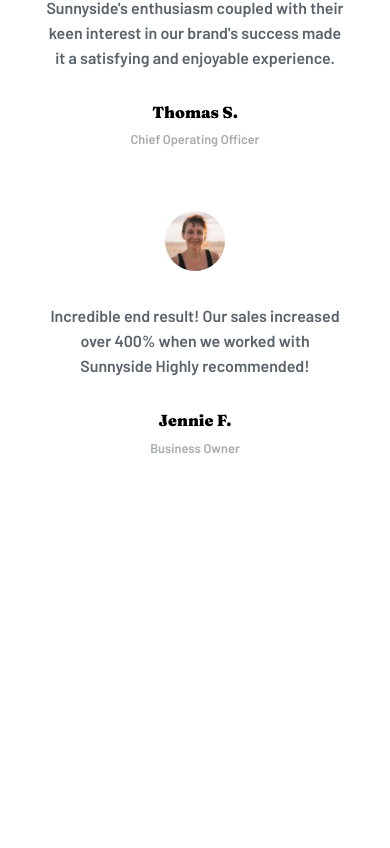
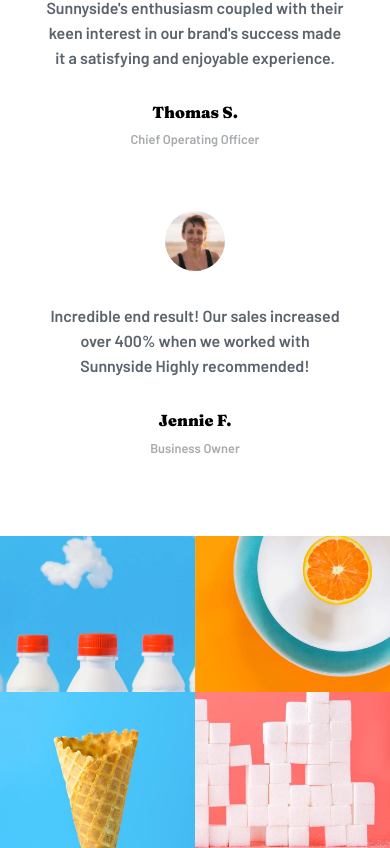
Before and after one commit to AstronautoLunar/sunnyside-agency-landing-page-main-react, a React (Create React App) app: page / in a window 390 px wide. Shown: the part 3772-4620 px from the top of the page. Before the commit the page ends 4228 px from the top, so only its background shows below. Built offline with nearby package versions, Linux system fonts and the light colour scheme.

Commit message:
:sparkles: Desenvolvido as últimas imagens da parte principal do site

```diff
--- a/src/components/Main/index.tsx
+++ b/src/components/Main/index.tsx
@@ -7,9 +7,13 @@ import imageEgg from '../../assets/desktop/image-transform.jpg'
 import imageCup from '../../assets/desktop/image-stand-out.jpg'
 import imageCard1 from '../../assets/desktop/image-graphic-design.jpg';
 import imageCard2 from '../../assets/desktop/image-photography.jpg';
-import userImage1 from '../../assets/image-emily.jpg';
-import userImage2 from '../../assets/image-thomas.jpg';
-import userImage3 from '../../assets/image-jennie.jpg';
+import imageUser1 from '../../assets/image-emily.jpg';
+import imageUser2 from '../../assets/image-thomas.jpg';
+import imageUser3 from '../../assets/image-jennie.jpg';
+import imageFeatured1 from '../../assets/desktop/image-gallery-milkbottles.jpg'
+import imageFeatured2 from '../../assets/desktop/image-gallery-orange.jpg'
+import imageFeatured3 from '../../assets/desktop/image-gallery-cone.jpg'
+import imageFeatured4 from '../../assets/desktop/image-gallery-sugarcubes.jpg'
 
 import styles from './styles.module.scss';
 
@@ -17,7 +21,7 @@ export default function Main() {
     const userComments = [
         {
             id: 1,
-            userImage: userImage1,
+            userImage: imageUser1,
             altImage: "comment from Emily R",
             comment: "We put our trust in Sunnyside and they delivered, making sure our needs were met and deadlines were always hit.",
             userName: "Emily R.",
@@ -25,7 +29,7 @@ export default function Main() {
         },
         {
             id: 2,
-            userImage: userImage2,
+            userImage: imageUser2,
             altImage: "comment from Thomas S",
             comment: "Sunnyside's enthusiasm coupled with their keen interest in our brand's success made it a satisfying and enjoyable experience.",
             userName: "Thomas S.",
@@ -33,7 +37,7 @@ export default function Main() {
         },
         {
             id: 3,
-            userImage: userImage3,
+            userImage: imageUser3,
             altImage: "comment from Jennie F",
             comment: "Incredible end result! Our sales increased over 400% when we worked with Sunnyside Highly recommended!",
             userName: "Jennie F.",
@@ -41,9 +45,28 @@ export default function Main() {
         }
     ]
 
-    /*
-        Parei na parte de adicionar os dados e mapear-los em componentes
-    */
+    const imagesFeatured = [
+        {
+            id: 1,
+            srcImage: imageFeatured1,
+            altImage: "image gallery milkbottles"
+        },
+        {
+            id: 2,
+            srcImage: imageFeatured2,
+            altImage: "image gallery orange"
+        },
+        {
+            id: 3,
+            srcImage: imageFeatured3,
+            altImage: "image gallery cone"
+        },
+        {
+            id: 4,
+            srcImage: imageFeatured4,
+            altImage: "image gallery sugarcubes"
+        }
+    ]
 
     return (
         <main
@@ -111,6 +134,17 @@ export default function Main() {
                     }
                 </div>
             </section>
+            <div id={styles.imagesFeatured}>
+                    {
+                        imagesFeatured.map(item => (
+                            <img
+                                className={styles.imagesFeaturedStyle}
+                                src={item.srcImage}
+                                alt={item.altImage}
+                            />
+                        ))
+                    }
+            </div>
       </main>
     )
 }
--- a/src/components/Main/styles.module.scss
+++ b/src/components/Main/styles.module.scss
@@ -5,6 +5,7 @@ main#Main {
         "image2 cardText2"
         "cardImage1 cardImage2"
         "sectionCardComments sectionCardComments"
+        "imagesFeatured imagesFeatured"
     ;
     /*
         Esse valores do grid-template-areas foram
@@ -28,13 +29,13 @@ main#Main {
 
         flex-direction: column;
 
+        margin-bottom: 5rem;
+
         h3#titleUserComments {
             color: var(--grayish-blue);
 
             font-family: Fraunces, Helvetica, sans-serif;
             font-size: 1rem;
-
-            margin-bottom: 5rem;
 
             letter-spacing: 0.5rem;
 
@@ -43,13 +44,32 @@ main#Main {
             margin: 5rem 0;
         }
     }
+
+    div#imagesFeatured {
+        width: 100%;
+        height: 25rem;
+
+        grid-area: imagesFeatured;
+
+        img.imagesFeaturedStyle {
+            width: 25%;
+
+            object-fit: cover;
+        }
+    }
+}
+
+section#userComments,
+div#listCards,
+div#imagesFeatured
+{
+    display: flex;
+    justify-content: center;
 }
 
 section#userComments,
 div#listCards
 {
-    display: flex;
-    justify-content: center;
     align-items: center;
 }
 
@@ -70,6 +90,7 @@ main#Main
             "cardImage1"
             "cardImage2"
             "sectionCardComments"
+            "imagesFeatured"
         ;
 
         section#userComments {
@@ -79,5 +100,21 @@ main#Main
                 flex-direction: column;
             }
         }
+
+        div#imagesFeatured {
+            display: grid;
+            grid-template: auto auto / auto auto;
+            justify-content: stretch;
+            align-content: stretch;
+            justify-items: stretch;
+            align-items: stretch;
+
+            height: auto;
+
+            img.imagesFeaturedStyle {
+                width: 100%;
+                height: 40vw;
+            }
+        }
     }
 }
```
